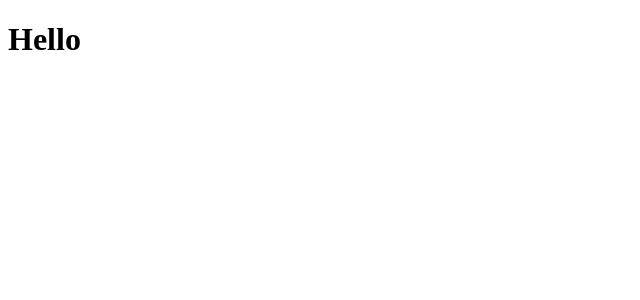
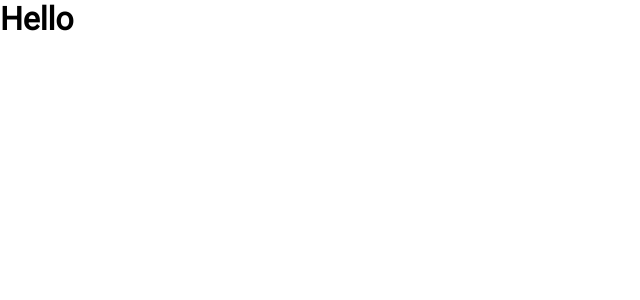
Before and after one commit to carlosstenzel/Teste_front-end, a Next.js app: page / in a window 1280 px wide. Shown: the top 300 px of the page, without its empty margins (0-640 px from the left). Built offline with nearby package versions, Linux system fonts and the light colour scheme.

Commit message:
Add GlobalStyle

```diff
--- a/src/pages/_app.js
+++ b/src/pages/_app.js
@@ -1,5 +1,10 @@
-function MyApp({ Component, pageProps }) {
-  return <Component {...pageProps} />;
+import GlobalStyle from '../styles/GlobalStyles';
+
+export default function MyApp({ Component, pageProps }) {
+  return (
+    <>
+      <GlobalStyle />
+      <Component {...pageProps} />
+    </>
+  );
 }
-
-export default MyApp;
--- /dev/null
+++ b/src/pages/_document.js
@@ -0,0 +1,48 @@
+import Document, { Html, Head, Main, NextScript } from 'next/document';
+import { ServerStyleSheet } from 'styled-components';
+
+export default class MyDocument extends Document {
+  static async getInitialProps(ctx) {
+    const sheet = new ServerStyleSheet();
+    const originalRenderPage = ctx.renderPage;
+
+    try {
+      ctx.renderPage = () =>
+        originalRenderPage({
+          enhanceApp: (App) => (props) =>
+            sheet.collectStyles(<App {...props} />),
+        });
+
+      const initialProps = await Document.getInitialProps(ctx);
+      return {
+        ...initialProps,
+        styles: (
+          <>
+            {initialProps.styles}
+            {sheet.getStyleElement()}
+          </>
+        ),
+      };
+    } finally {
+      sheet.seal();
+    }
+  }
+
+  render() {
+    return (
+      <Html lang="pt">
+        <Head>
+          <meta charSet="utl-8" />
+          <link
+            href="https://fonts.googleapis.com/css2?family=Roboto&display=swap"
+            rel="stylesheet"
+          />
+        </Head>
+        <body>
+          <Main />
+          <NextScript />
+        </body>
+      </Html>
+    );
+  }
+}
--- /dev/null
+++ b/src/styles/GlobalStyles.js
@@ -0,0 +1,14 @@
+import { createGlobalStyle } from 'styled-components';
+
+export default createGlobalStyle`
+ * {
+   margin: 0;
+   padding: 0;
+ }
+
+ body {
+   background: #FFF;
+   color: #000;
+   font-family: Roboto, Arial, Helvetica, sans-serif;
+ }
+`;
```
